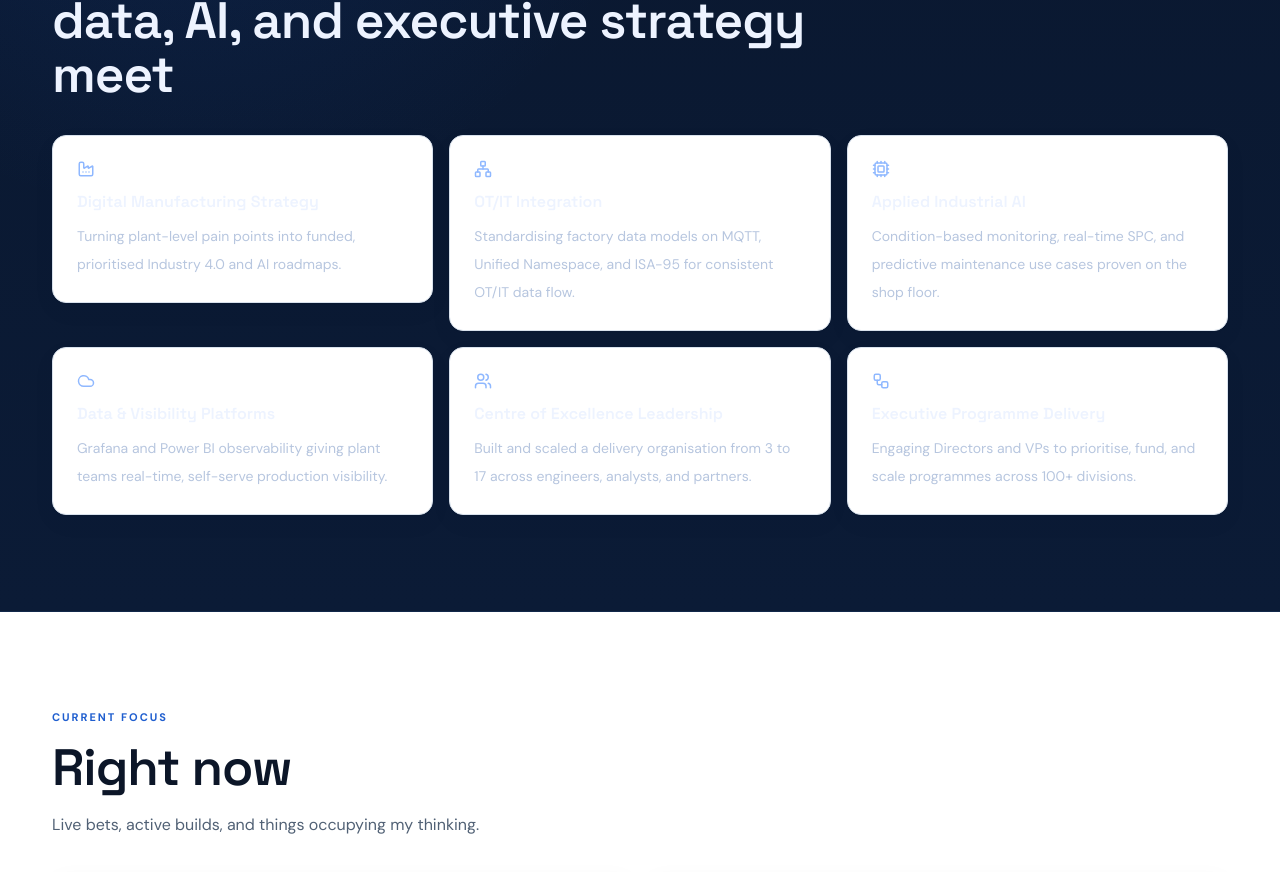
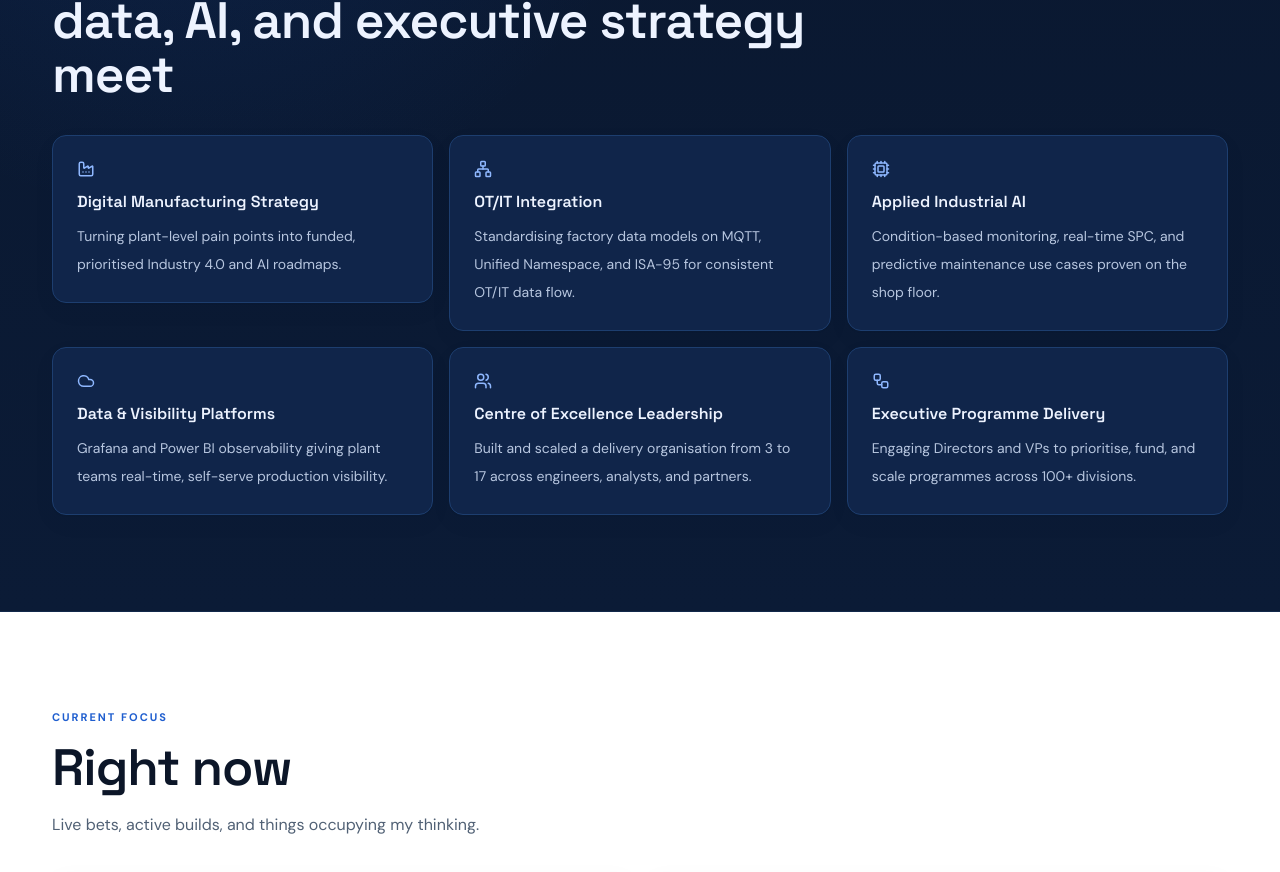
Before and after one commit to vickin/Portfolio, a Next.js app: page / in a window 1280 px wide. Shown: the part 3356-4228 px from the top of the page. Built offline with nearby package versions, Linux system fonts and the light colour scheme; no server answers.

Commit message:
fix: restore contrast on capabilities cards

```diff
--- a/app/page.jsx
+++ b/app/page.jsx
@@ -270,7 +270,7 @@ export default function Home() {
               const Icon = item.icon;
               return (
                 <Reveal key={item.title} delay={index * 0.03}>
-                  <article className="executive-card border-[#1d3e6f] bg-[#10254a] p-5 md:p-6 hover:border-[#325f9f] hover:bg-[#132c56]">
+                  <article className="executive-card !border-[#1d3e6f] !bg-[#10254a] p-5 md:p-6 hover:!border-[#325f9f] hover:!bg-[#132c56]">
                     <Icon size={18} className="mb-3 text-[#8fb8ff]" aria-hidden="true" />
                     <h3 className="mb-2 text-base font-semibold text-[#edf3ff]">{item.title}</h3>
                     <p className="text-sm leading-7 text-[#b7c6df]">{item.description}</p>
```
